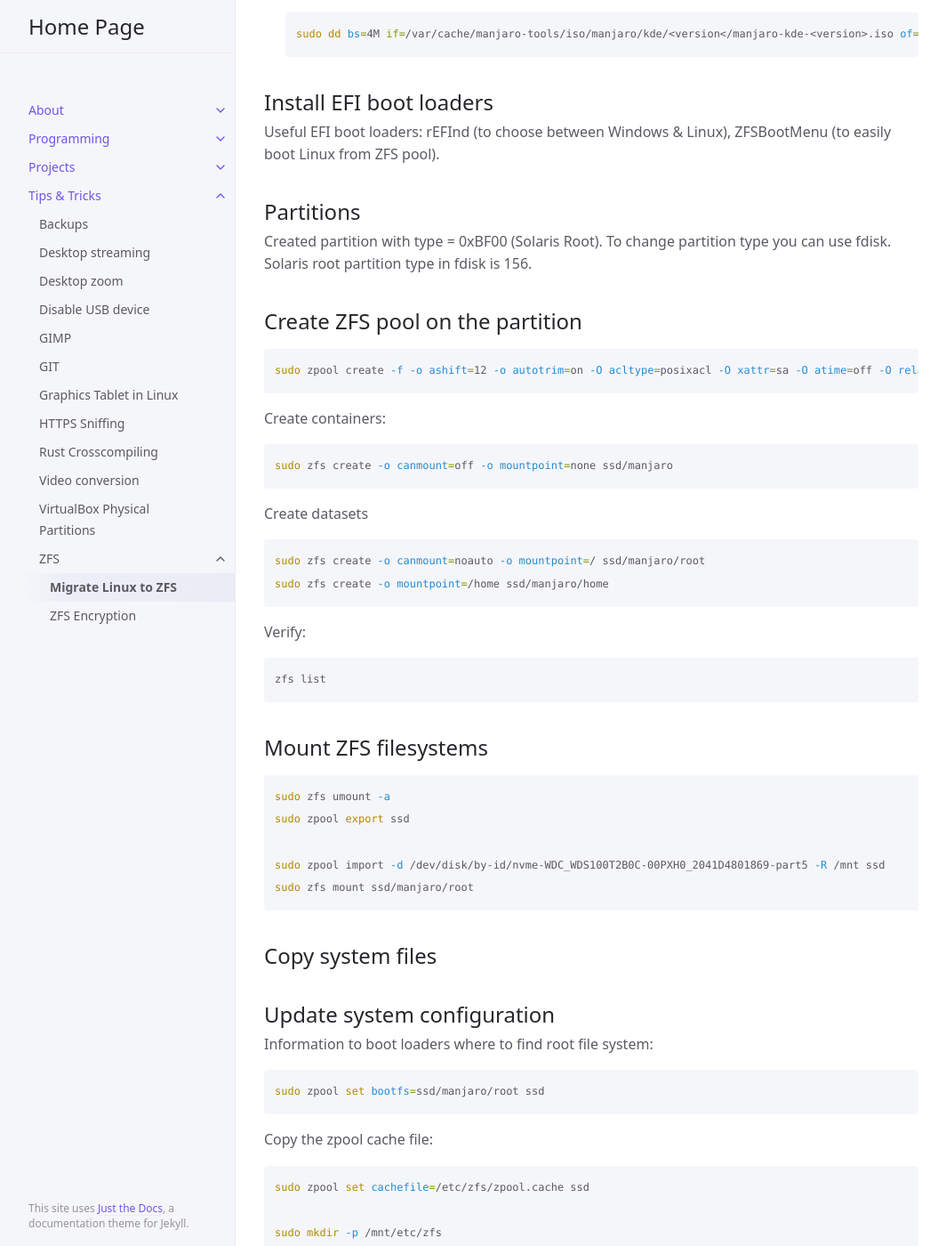
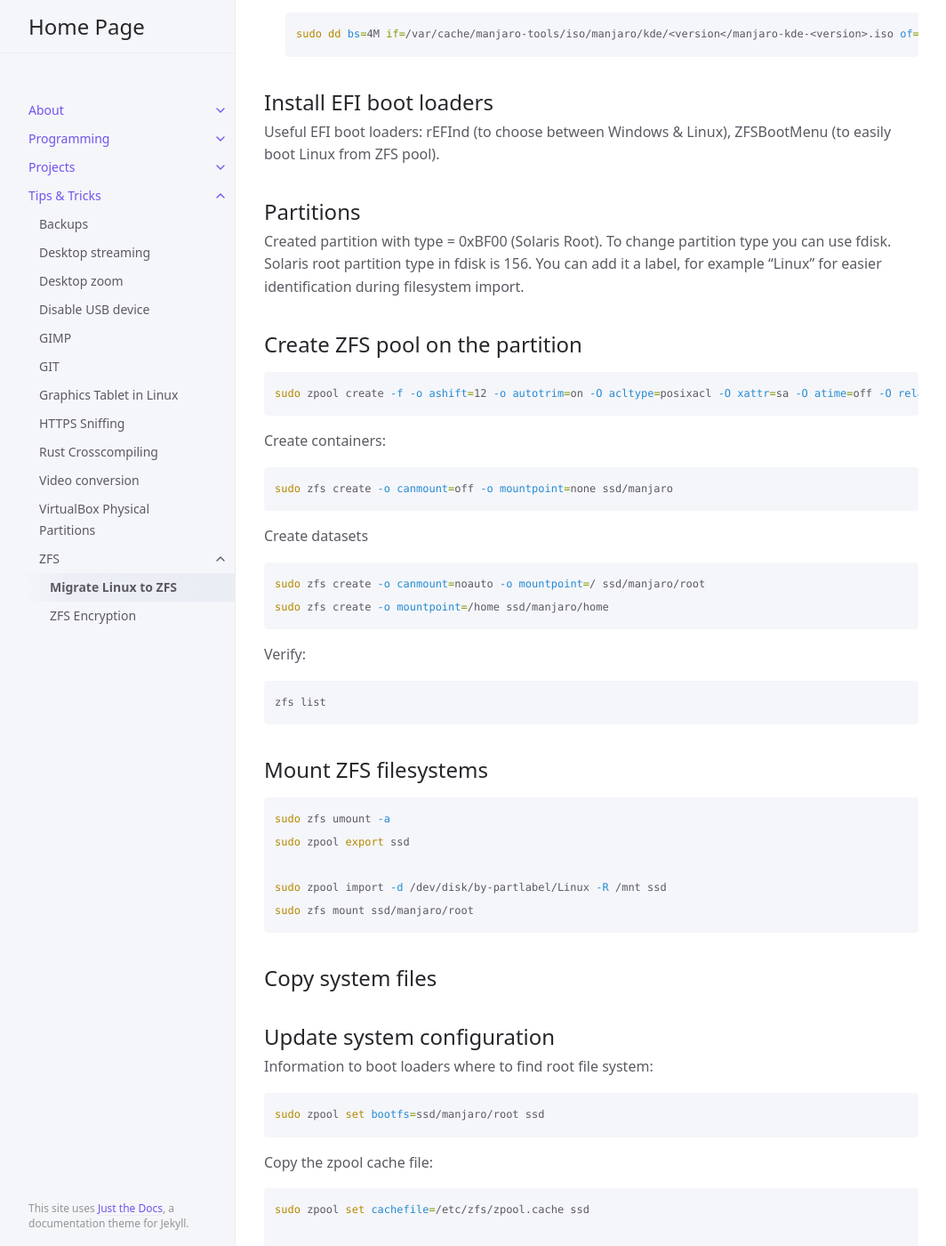
Before and after one commit to marek-g/marek-g.github.io, a Jekyll site: the page built from posts/tips_and_tricks/zfs/migrate_linux_to_zfs.md, in a window 1280 px wide and 1400 px high, scrolled down 847 px. Shown: the whole window at 89% size, without its empty margins (107-1171 px from the left). Built offline with Jekyll 4.4.1, drawn with Linux system fonts in a browser that asks for light colours.

Commit message:
Update migrate_linux_to_zfs.md

````diff
--- a/posts/tips_and_tricks/zfs/migrate_linux_to_zfs.md
+++ b/posts/tips_and_tricks/zfs/migrate_linux_to_zfs.md
@@ -49,12 +49,12 @@ Useful EFI boot loaders: rEFInd (to choose between Windows & Linux), ZFSBootMenu
 
 ## Partitions
 
-Created partition with type = 0xBF00 (Solaris Root). To change partition type you can use fdisk. Solaris root partition type in fdisk is 156.
+Created partition with type = 0xBF00 (Solaris Root). To change partition type you can use fdisk. Solaris root partition type in fdisk is 156. You can add it a label, for example "Linux" for easier identification during filesystem import.
 
 ## Create ZFS pool on the partition
 
 ```sh
-sudo zpool create -f -o ashift=12 -o autotrim=on -O acltype=posixacl -O xattr=sa -O atime=off -O relatime=off -O recordsize=256k -O dnodesize=auto -O normalization=formD -O mountpoint=none -O canmount=off -O devices=off -O compression=zstd-3 ssd /dev/disk/by-id/nvme-WDC_WDS100T2B0C-00PXH0_2041D4801869-part5
+sudo zpool create -f -o ashift=12 -o autotrim=on -O acltype=posixacl -O xattr=sa -O atime=off -O relatime=off -O recordsize=256k -O dnodesize=auto -O normalization=formD -O mountpoint=none -O canmount=off -O devices=off -O compression=zstd-3 ssd /dev/disk/by-partlabel/Linux
 ```
 Create containers:
 
@@ -81,7 +81,7 @@ zfs list
 sudo zfs umount -a
 sudo zpool export ssd
 
-sudo zpool import -d /dev/disk/by-id/nvme-WDC_WDS100T2B0C-00PXH0_2041D4801869-part5 -R /mnt ssd
+sudo zpool import -d /dev/disk/by-partlabel/Linux -R /mnt ssd
 sudo zfs mount ssd/manjaro/root
 ```
 
````
